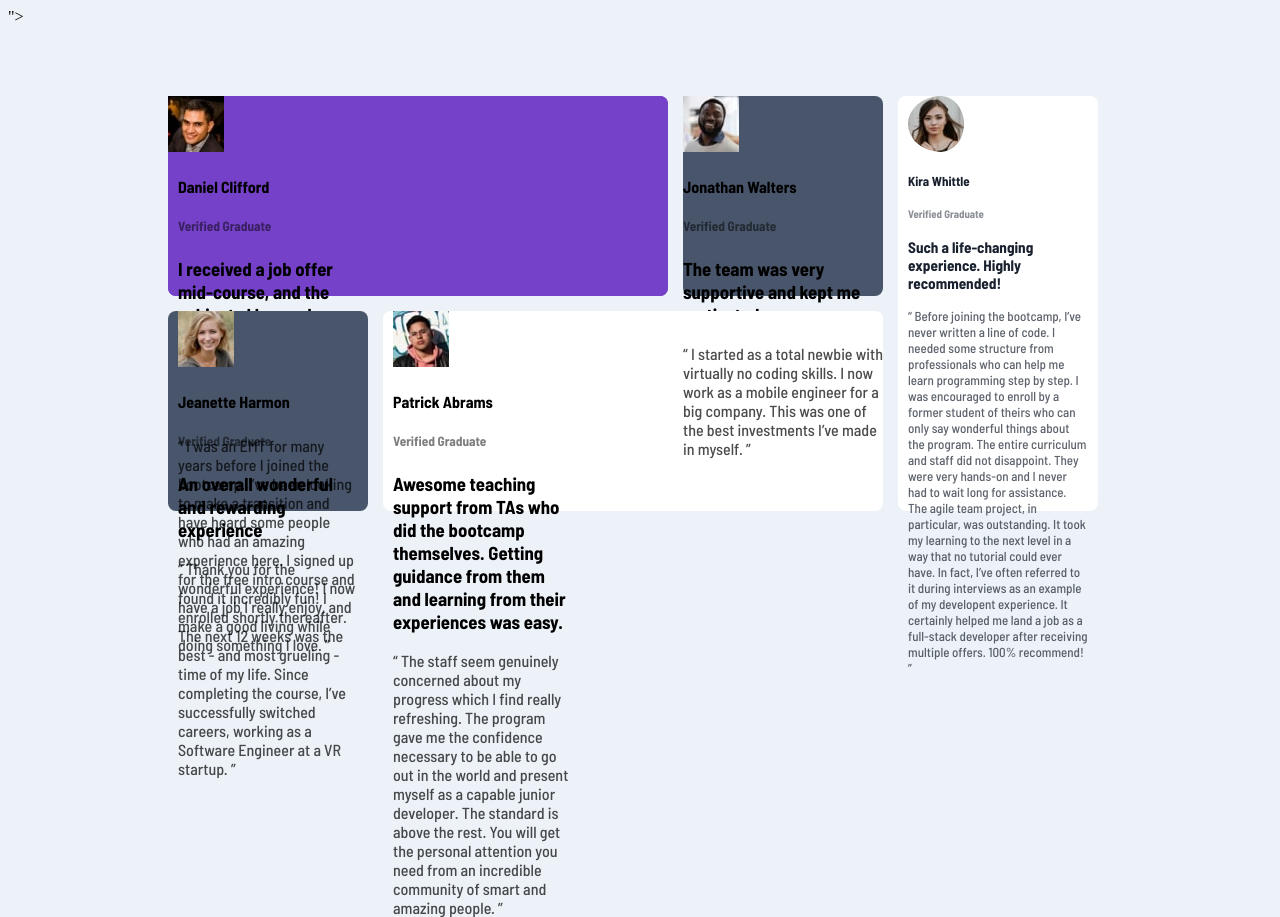
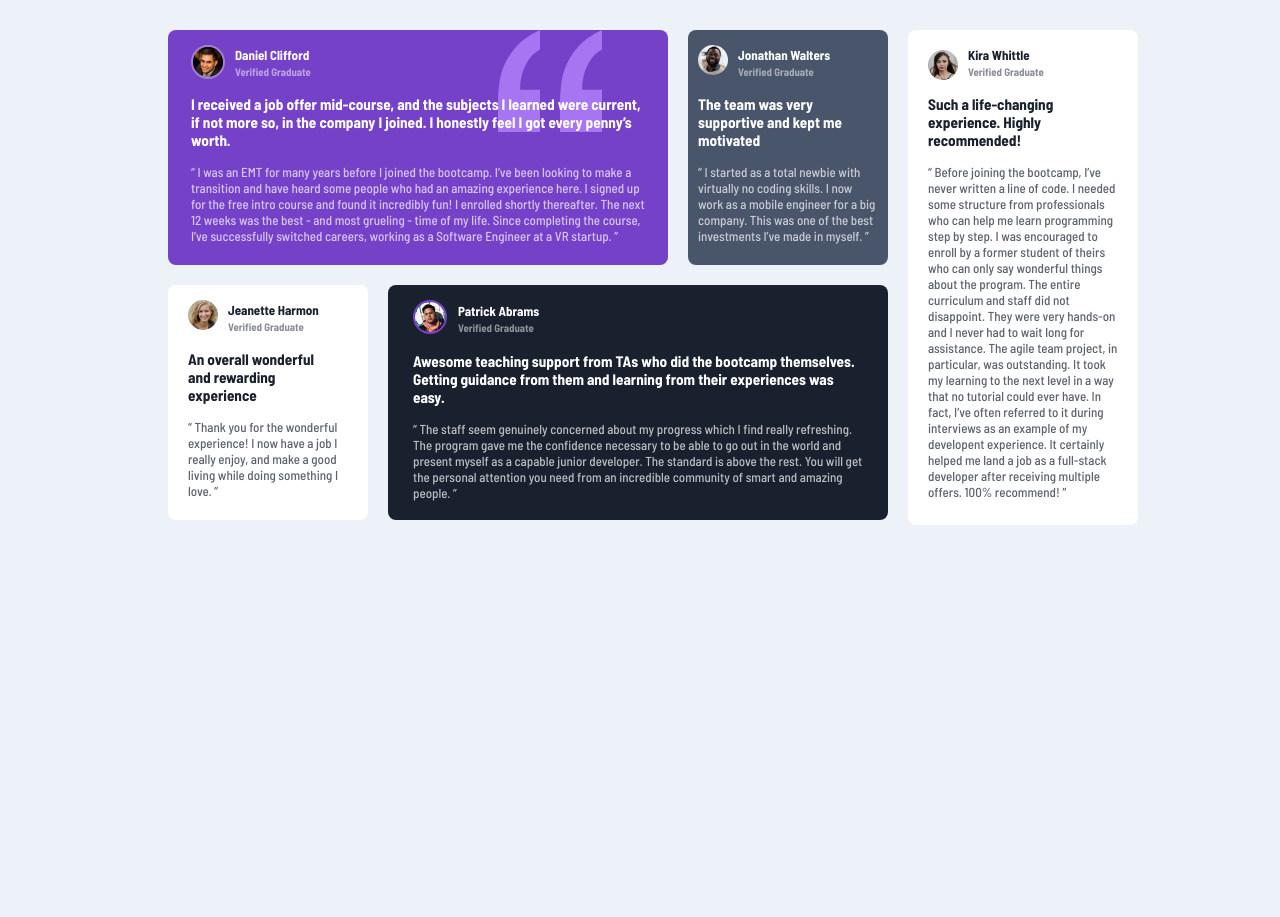
Before and after one commit to ggitaun/Testimonials-Grid-Section, a plain HTML site: page index.html in a window 1280 px wide. After the commit the page ends 800 px from the top, so only its background shows below. Drawn offline with Linux system fonts and the light colour scheme; files whose address does not match are found by name.

Commit message:
desktop - testimonial

```diff
--- a/index.css
+++ b/index.css
@@ -5,107 +5,266 @@ body {
 }
 
 .grid-container {
-margin-top: 70px;
+margin-top: 30px;
 margin-left: 160px;
 margin-right: 50px;
 }
 
 .grid-container1 {
   display: grid;
-  grid-template-columns: 500px 200px 200px;
-  grid-template-rows: 200px;
-  gap: 15px;
+  grid-template-columns: 500px 200px 230px;
+  grid-template-rows: 235px;
+  gap: 20px;
+}
+.grid-item1 {
+  position: relative;
+ width: 500px;
+ height: 235px;
+ border-radius: 8px;
+ background-color: hsl(263, 55%, 52%);
+ color: hsl(0, 0%, 100%);
+ font-size: 13px;
+}
+.icon {
+  margin-left: 330px;
+  position: absolute;
+}
+.profile1 {
+  display: flex;
+}
+.profile-img1  {
+  border-radius: 50%;
+  margin-right: 10px;
+  margin-top: 15px;
+  border: 2px solid hsl(264, 43%, 66%);
+}
+.profile-txt1{
+  position: relative;
+  height: 60px;
+  border: 1px solid hsl(263, 55, 52%);
+}
+.txt1 {
+position: absolute;
+  margin-left: 23px;
+  margin-right: 0px;
+  width: 460px;
+}
+h4 {
+  font-family: 'Barlow Semi Condensed', sans-serif;
+  font-weight: 600;
+  position: absolute;
+  width: 100%;
+}
+h5 {
+  font-family: 'Barlow Semi Condensed', sans-serif;
+  opacity: 50%;
+  margin-top: 35px;
+}
+.h31 {
+  font-family: 'Barlow Semi Condensed', sans-serif;
+  font-weight: 600;
+  margin-top: 5px;
+}
+.par1 {
+  font-family: 'Barlow Semi Condensed', sans-serif;
+  opacity: 70%;
 }
 
-.grid-item1 {
- width: 500px;
- height: 200px;
- border-radius: 8px;
- background-color: hsl(263, 55%, 52%);
- /*margin-left: 110px;
- margin-right: 15px;*/
-}
+
 .grid-item2 {
   width: 200px;
-  height: 200px;
+  height: 235px;
   border-radius: 8px;
   background-color: hsl(217, 19%, 35%);
   margin-right: 15px;
+  color: hsl(0, 0%, 100%);
+  font-size: 13px;
+}
+.profile2 {
+  display: flex;
+}
+.profile-img2  {
+  border-radius: 50%;
+  margin-right: 10px;
+  margin-top: 15px;
+}
+.profile-txt2{
+  position: relative;
+  height: 60px;
+  border: 1px solid hsl(263, 55, 52%);
+}
+.txt2 {
+  margin-left: 10px;
+  margin-right: 0px;
+  width: 180px;
+}
+h4 {
+  font-family: 'Barlow Semi Condensed', sans-serif;
+  font-weight: 600;
+  position: absolute;
+  width: 100%;
+}
+h5 {
+  font-family: 'Barlow Semi Condensed', sans-serif;
+  opacity: 50%;
+  margin-top: 35px;
+}
+.h32 {
+  font-family: 'Barlow Semi Condensed', sans-serif;
+  font-weight: 600;
+  margin-top: 5px;
+}
+.par2 {
+  font-family: 'Barlow Semi Condensed', sans-serif;
+  opacity: 70%;
 }
 
 .grid-item3 {
-  width: 200px;
-  height: 415px;
+  width: 230px;
+  height: 495px;
   border-radius: 8px;
   background-color: hsl(0, 0%, 100%);
-
   color: hsl(219, 29%, 14%);
   font-size: 13px;
 }
-
-.profile-txt {
-  display: block;
+.profile3 {
+  display: flex;
 }
-
-.profile-img  {
+.profile-img3  {
   border-radius: 50%;
-  size: 2cm;
-  padding-right: 10px;
+  margin-right: 10px;
+  margin-top: 20px;
 }
-
-.profile-img, .profile-txt {
-
+.profile-txt3 {
+  position: relative;
+  height: 60px;
+  border: 1px solid hsl(0, 0, 100%);
 }
-
-.txt {
-  width: 180px;
-  height: 400px;
-  padding-left: 10px;
+.txt3 {
+  width: 190px;
+  padding-left: 20px;
 }
-
-
-.T {
-display: block;
-justify-content: baseline;
-}
-
 h4 {
   font-family: 'Barlow Semi Condensed', sans-serif;
   font-weight: 600;
+  position: absolute;
+  width: 100%;
 }
-
-
 h5 {
   font-family: 'Barlow Semi Condensed', sans-serif;
   opacity: 50%;
+  margin-top: 35px;
 }
-
 h3 {
   font-family: 'Barlow Semi Condensed', sans-serif;
   font-weight: 600;
+  margin-top: 5px;
 }
-
-p {
+.par3 {
   font-family: 'Barlow Semi Condensed', sans-serif;
   opacity: 70%;
 }
+
 
 .grid-container2 {
     display: grid;
     grid-template-columns: 200px 500px;
     /*grid-template-rows: 200px 200px;*/
-    gap: 15px;
+    gap: 20px;
   }
 .grid-item4 {
   width: 200px;
-  height: 200px;
+  height: 235px;
   border-radius: 8px;
-  background-color: hsl(217, 19%, 35%);
+  background-color: hsl(0, 0%, 100%);
   margin-right: 15px;
+  color: hsl(219, 29%, 14%);
+  font-size: 13px;
 }
+.profile4 {
+  display: flex;
+}
+.profile-img4  {
+  border-radius: 50%;
+  margin-right: 10px;
+  margin-top: 15px;
+}
+.profile-txt4 {
+  position: relative;
+  height: 60px;
+  border: 1px solid hsl(263, 55, 52%);
+}
+.txt4 {
+  padding-left: 20px;
+  width: 150px;
+}
+h4 {
+  font-family: 'Barlow Semi Condensed', sans-serif;
+  font-weight: 600;
+  position: absolute;
+  width: 100%;
+}
+h5 {
+  font-family: 'Barlow Semi Condensed', sans-serif;
+  opacity: 50%;
+  margin-top: 35px;
+}
+.h34 {
+  font-family: 'Barlow Semi Condensed', sans-serif;
+  font-weight: 600;
+  margin-top: 5px;
+}
+.par4 {
+  font-family: 'Barlow Semi Condensed', sans-serif;
+  opacity: 70%;
+}
+
+
+
 .grid-item5 {
   width: 500px;
-  height: 200px;
+  height: 235px;
   border-radius: 8px;
-  background-color: hsl(0, 0%, 100%);
-}
+  background-color: hsl(219, 29%, 14%);
+  color: hsl(0, 0%, 100%);
+  font-size: 13px;
+ }
+ .profile5 {
+   display: flex;
+ }
+ .profile-img5  {
+   border-radius: 50%;
+   margin-right: 10px;
+   margin-top: 15px;
+   border: 2px solid hsl(263, 55%, 52%);
+ }
+ .profile-txt5{
+   position: relative;
+   height: 60px;
+   border: 1px solid hsl(219, 29%, 14%);
+ }
+ .txt5 {
+   width: 450px;
+   padding-left: 5px;
+   margin-left: 20px;
+ }
+ h4 {
+   font-family: 'Barlow Semi Condensed', sans-serif;
+   font-weight: 600;
+   position: absolute;
+   width: 150%;
+ }
+ h5 {
+   font-family: 'Barlow Semi Condensed', sans-serif;
+   opacity: 50%;
+   margin-top: 35px;
+ }
+ .h35 {
+   font-family: 'Barlow Semi Condensed', sans-serif;
+   font-weight: 600;
+   margin-top: 5px;
+ }
+ .par5 {
+   font-family: 'Barlow Semi Condensed', sans-serif;
+   opacity: 70%;
+ }
--- a/index.html
+++ b/index.html
@@ -6,71 +6,85 @@
     <link rel="stylesheet" href="C:\Users\PC\Downloads\MY TECH FOLDER\MYPROJECTS\Testimonials-Grid-Section-FM\Testimonials-Grid-Section\index.css">
     <link rel="stylesheet" href="link rel="preconnect href="https://fonts.googleapis.com">
     <link rel="preconnect" href="https://fonts.gstatic.com" crossorigin>
-    <link href="https://fonts.googleapis.com/css2?family=Barlow+Semi+Condensed:wght@500&display=swap" rel="stylesheet">">
+    <link href="https://fonts.googleapis.com/css2?family=Barlow+Semi+Condensed:wght@500&display=swap" rel="stylesheet">
     <link rel="preconnect" href="https://fonts.googleapis.com">
+    <link rel="icon" href="C:\Users\PC\Downloads\MY TECH FOLDER\MYPROJECTS\Testimonials-Grid-Section-FM\Testimonials-Grid-Section\favicon-32x32.png">
 <link rel="preconnect" href="https://fonts.gstatic.com" crossorigin>
 <link href="https://fonts.googleapis.com/css2?family=Barlow+Semi+Condensed:wght@700&display=swap" rel="stylesheet">
-    <title>Document</title>
+    <title>Testimonials-Grid-Section</title>
 </head>
 <body>
 <div class="grid-container">
-
-    <div class="grid-container1">
+     <div class="grid-container1">
         <div class="grid-item1">
-            <div class="grid-item1">
-            <img src="C:\Users\PC\Downloads\MY TECH FOLDER\MYPROJECTS\Testimonials-Grid-Section-FM\Testimonials-Grid-Section\image-daniel.jpg" alt="Daniel">
-            <div class="txt">
-            <div class="T">
+            <img class="icon" src="C:\Users\PC\Downloads\MY TECH FOLDER\MYPROJECTS\Testimonials-Grid-Section-FM\Testimonials-Grid-Section\bg-pattern-quotation.svg" alt="icon">
+            <div class="txt1">
+            <div class="profile1">
+            <img class="profile-img1" src="C:\Users\PC\Downloads\MY TECH FOLDER\MYPROJECTS\Testimonials-Grid-Section-FM\Testimonials-Grid-Section\image-daniel.jpg" alt="Daniel" style="height:30px;width:30px;">
+            <div class="profile-txt1">
             <h4>Daniel Clifford</h4>
             <h5>Verified Graduate</h5>
             </div>
-            <h3>I received a job offer mid-course, and the subjects I learned were current, if not more so, in the company I joined. I honestly feel I got every penny’s worth.</h3>
-            <p> “ I was an EMT for many years before I joined the bootcamp. I’ve been looking to make a transition and have heard some people who had an amazing experience here. I signed up for the free intro course and found it incredibly fun! I enrolled shortly thereafter. The next 12 weeks was the best - and most grueling - time of my life. Since completing the course, I’ve successfully switched careers, working as a Software Engineer at a VR startup. ” </p>
             </div>
+            <h3 class=".h31">I received a job offer mid-course, and the subjects I learned  were current, if not more so, in the company I joined. I honestly feel I got every penny’s worth.</h3>
+            <p class="par1"> “ I was an EMT for many years before I joined the bootcamp. I’ve been looking to make a  transition and have heard some people who had an amazing experience here. I signed up for the free intro course and found it incredibly fun! I enrolled shortly thereafter. The next 12  weeks was the best - and most grueling - time of my life. Since completing the course, I’ve successfully switched careers, working as a Software Engineer at a VR startup. ” </p>
             </div>
         </div>
+
+
         <div class="grid-item2">
-            <img src="C:\Users\PC\Downloads\MY TECH FOLDER\MYPROJECTS\Testimonials-Grid-Section-FM\Testimonials-Grid-Section\image-jonathan.jpg" alt="Jonathan">
-            <div>
+            <div class="txt2">
+            <div class="profile2">
+            <img class="profile-img2" src="C:\Users\PC\Downloads\MY TECH FOLDER\MYPROJECTS\Testimonials-Grid-Section-FM\Testimonials-Grid-Section\image-jonathan.jpg" alt="Jonathan" style="height:30px;width:30px;">
+            <div class="profile-txt2">
             <h4>Jonathan Walters</h4>
             <h5>Verified Graduate</h5>
             </div>
-            <h3>The team was very supportive and kept me motivated</h3>
-            <p>“ I started as a total newbie with virtually no coding skills. I now work as a mobile engineer for a big company. This was one of the best investments I’ve made in myself. ”</p>
+            </div>
+            <h3 class="h32">The team was very supportive and kept me motivated</h3>
+            <p class="par2">“ I started as a total newbie with virtually no coding skills. I now work as a mobile engineer for a big company. This was one of the best investments I’ve made in myself. ”</p>
+            </div>
         </div>
+
         <div class="grid-item3">
-            <div class="txt">
-            <img class="profile-img" src="C:\Users\PC\Downloads\MY TECH FOLDER\MYPROJECTS\Testimonials-Grid-Section-FM\Testimonials-Grid-Section\image-kira.jpg" alt="Kira">
-            <div class="profile-txt">
+            <div class="txt3">
+            <div class="profile3">
+            <img class="profile-img3" src="C:\Users\PC\Downloads\MY TECH FOLDER\MYPROJECTS\Testimonials-Grid-Section-FM\Testimonials-Grid-Section\image-kira.jpg" alt="Kira" style="height:30px;width:30px;">
+            <div class="profile-txt3">
             <h4>Kira Whittle</h4>
             <h5>Verified Graduate</h5>
             </div>
+            </div>
             <h3>Such a life-changing experience. Highly recommended!</h3>
-            <p>“ Before joining the bootcamp, I’ve never written a line of code. I needed some structure from professionals who can help me learn programming step by step. I was encouraged to enroll by a former student of theirs who can only say wonderful things about the program. The entire curriculum and staff did not disappoint. They were very hands-on and I never had to wait long for assistance. The agile team project, in particular, was outstanding. It took my learning to the next level in a way that no tutorial could ever have. In fact, I’ve often referred to it during interviews as an example of my developent experience. It certainly helped me land a job as a full-stack developer after receiving multiple offers. 100% recommend! ”</p>
+            <p class="par3">“ Before joining the bootcamp, I’ve never written a line of code. I needed some structure from professionals who can help me learn programming step by step. I was encouraged to enroll by a former student of theirs who can only say wonderful things about the program. The entire curriculum and staff did not disappoint. They were very hands-on and I never had to wait long for assistance. The agile team project, in particular, was outstanding. It took my learning to the next level in a way that no tutorial could ever have. In fact, I’ve often referred to it during interviews as an example of my developent experience. It certainly helped me land a job as a full-stack developer after receiving multiple offers. 100% recommend! ”</p>
             </div>
         </div>
 
     <div class="grid-container2">
         <div class="grid-item4">
-            <div class="txt">
-            <img src="C:\Users\PC\Downloads\MY TECH FOLDER\MYPROJECTS\Testimonials-Grid-Section-FM\Testimonials-Grid-Section\image-jeanette.jpg" alt="Jeanette">
-            <div>
+            <div class="txt4">
+            <div class="profile4">
+            <img class="profile-img4" src="C:\Users\PC\Downloads\MY TECH FOLDER\MYPROJECTS\Testimonials-Grid-Section-FM\Testimonials-Grid-Section\image-jeanette.jpg" alt="Jeanette" style="height:30px;width:30px;">
+            <div class="profile-txt4">
             <h4>Jeanette Harmon</h4>
             <h5>Verified Graduate</h5>
             </div>
-            <h3>An overall wonderful and rewarding experience</h3>
-            <p>“ Thank you for the wonderful experience! I now have a job I really enjoy, and make a good living while doing something I love. ” </p>
+            </div>
+            <h3 class="h34">An overall wonderful and rewarding experience</h3>
+            <p class="par4">“ Thank you for the wonderful experience! I now have a job I really enjoy, and make a good living while doing something I love. ” </p>
             </div>
         </div>
         <div class="grid-item5">
-            <div class="txt">
-            <img src="C:\Users\PC\Downloads\MY TECH FOLDER\MYPROJECTS\Testimonials-Grid-Section-FM\Testimonials-Grid-Section\image-patrick.jpg" alt="Patrick">
-            <div>
+            <div class="txt5">
+            <div class="profile5">
+            <img class="profile-img5" src="C:\Users\PC\Downloads\MY TECH FOLDER\MYPROJECTS\Testimonials-Grid-Section-FM\Testimonials-Grid-Section\image-patrick.jpg" alt="Patrick" style="height:30px;width:30px;">
+            <div class="profile-txt5">
             <h4>Patrick Abrams</h4>
             <h5> Verified Graduate </h5>
             </div>
-            <h3>Awesome teaching support from TAs who did the bootcamp themselves. Getting guidance from them and learning from their experiences was easy.</h3>
-            <p>“ The staff seem genuinely concerned about my progress which I find really refreshing. The program gave me the confidence necessary to be able to go out in the world and present myself as a capable junior developer. The standard is above the rest. You will get the personal attention you need from an incredible community of smart and amazing people. ”</p>
+            </div>
+            <h3 class="h35">Awesome teaching support from TAs who did the bootcamp  themselves. Getting guidance from them and learning from  their experiences was easy.</h3>
+            <p class="par5">“ The staff seem genuinely concerned about my progress which I find really refreshing. The program gave me the confidence necessary to be able to go out in the world and present myself as a capable junior developer. The standard is above the rest. You will get the personal attention you need from an incredible community of smart and amazing people. ”</p>
             </div>
         </div>
 </div>
```
